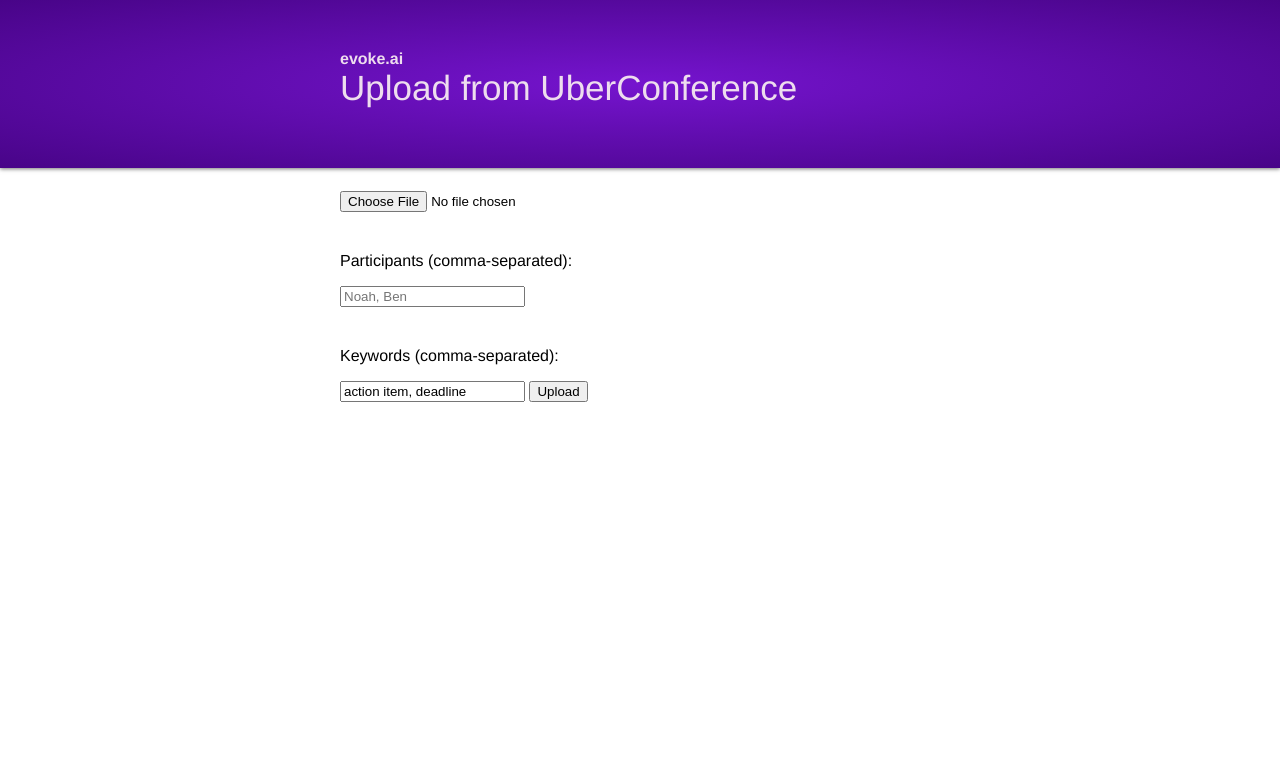
After one commit to bzreinhardt/keystone, a Django app: template webapp/twilio_caller/templates/twilio_caller/upload_uberconf.html in a window 1280 px wide. The commit adds this page. Shown: the top 783 px of the page. Run offline with Django 3.2, Linux system fonts and the light colour scheme; the template is opened without the code that fills it, so the values that code supplies are empty.

Commit message:
upload from uberconf recording

```diff
--- a/webapp/twilio_caller/models.py
+++ b/webapp/twilio_caller/models.py
@@ -16,6 +16,8 @@ class TwilioCall(models.Model):
     twilio_sid = models.TextField(blank=True, null=True)
     twilio_recording_sid = models.TextField(blank=True, null=True)
     twilio_recording_url = models.TextField(blank=True, null=True)
+
+    participants = models.TextField()
 
     recording_url = models.TextField(blank=True, null=True)
     audio_index_id = models.TextField(blank=True, null=True)
--- a/webapp/twilio_caller/templates/twilio_caller/callform.html
+++ b/webapp/twilio_caller/templates/twilio_caller/callform.html
@@ -55,7 +55,7 @@
         <h3> Upload a file instead </h3>
         <input type="file" name="myfile">
       </div>
-      <input class="call-btn" type="submit" value="Go!">
+      <input class="cta cta-call" type="submit" value="Go!">
       <div class="disclaimer">
         <h4>The magic may take a bit. Sit tight! We'll email
         when everything is done. </h4>
--- /dev/null
+++ b/webapp/twilio_caller/templates/twilio_caller/upload_uberconf.html
@@ -0,0 +1,28 @@
+{% load static %}
+<html>
+
+<head>
+  <title>upload uberconf to evoke.ai</title>
+  <link rel="stylesheet" href="{% static '/twilio_caller/style.css' %}" />
+</head>
+
+<body>
+  <h1>
+    <div class="container name">evoke.ai</div>
+    <div class="container">Upload from UberConference</div>
+  </h1>
+
+  <div class="container">
+    <form method="POST" action="" enctype="multipart/form-data">
+      <input type="file" name="recording" />
+      <p>Participants (comma-separated):</p>
+      <input type="text" name="participants" placeholder="Noah, Ben" />
+      <p>Keywords (comma-separated):</p>
+      <input type="text" name="keywords" value="action item, deadline" placeholder="action item, deadline" />
+      {% csrf_token %}
+      <input type="submit" value="Upload" class="cta cta-upload" />
+    </form>
+  </div>
+</body>
+
+</html>
--- a/webapp/twilio_caller/urls.py
+++ b/webapp/twilio_caller/urls.py
@@ -12,6 +12,7 @@ urlpatterns = [
     url(r'^viewer/([0-z]+)/$', views.viewer, name='render_viewer'),
     url(r'^notes/([0-9]+)/$', views.notes, name='notes'),
     url(r'^viewer/([0-z]+)/(?P<show_confidence>\w+)$', views.viewer, name='render_viewer'),
-    url(r'^backend_viewer/([0-z]+)/$', views.backend_viewer, name='render_backend_viewer'),
-    url(r'^upload', views.simple_upload, name='simple_upload')
+    url(r'^backend_viewer/([0-9A-Za-z_-]+)/$', views.backend_viewer, name='render_backend_viewer'),
+    url(r'^upload$', views.simple_upload, name='simple_upload'),
+    url(r'^upload_uberconf$', views.upload_uberconf, name='upload_uberconf'),
 ]
```
Also changed, not shown: webapp/twilio_caller/static/twilio_caller/style.css (+12 -5 lines), webapp/twilio_caller/views.py (+35 -2 lines), webapp/twilio_caller/migrations/0008_twiliocall_participants.py (added).
